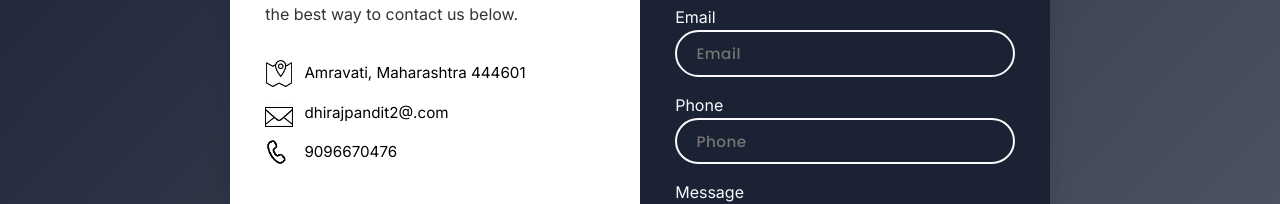
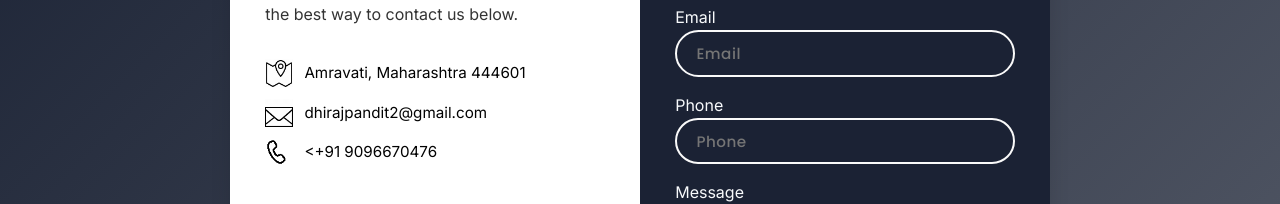
Before and after one commit to BitsAarambh/bitsaarambh-website, a plain HTML site: page index.html in a window 1280 px wide. Shown: the part 1414-1618 px from the top of the page. Drawn offline with Linux system fonts and the light colour scheme.

Commit message:
Update index.html

```diff
--- a/index.html
+++ b/index.html
@@ -166,11 +166,11 @@
                     </div>
                     <div class="contact_us_information">
                         <img src="img/icons8-email.gif" class="contact_us_icon" alt="Email">
-                        <p>dhirajpandit2@.com</p>
+                        <p>dhirajpandit2@gmail.com</p>
                     </div>
                     <div class="contact_us_information">
                         <img src="img/icons8-call.gif" class="contact_us_icon" alt="Phone">
-                        <p>9096670476</p>
+                        <+91 9096670476</p>
                     </div>
                 </div>
 
```
